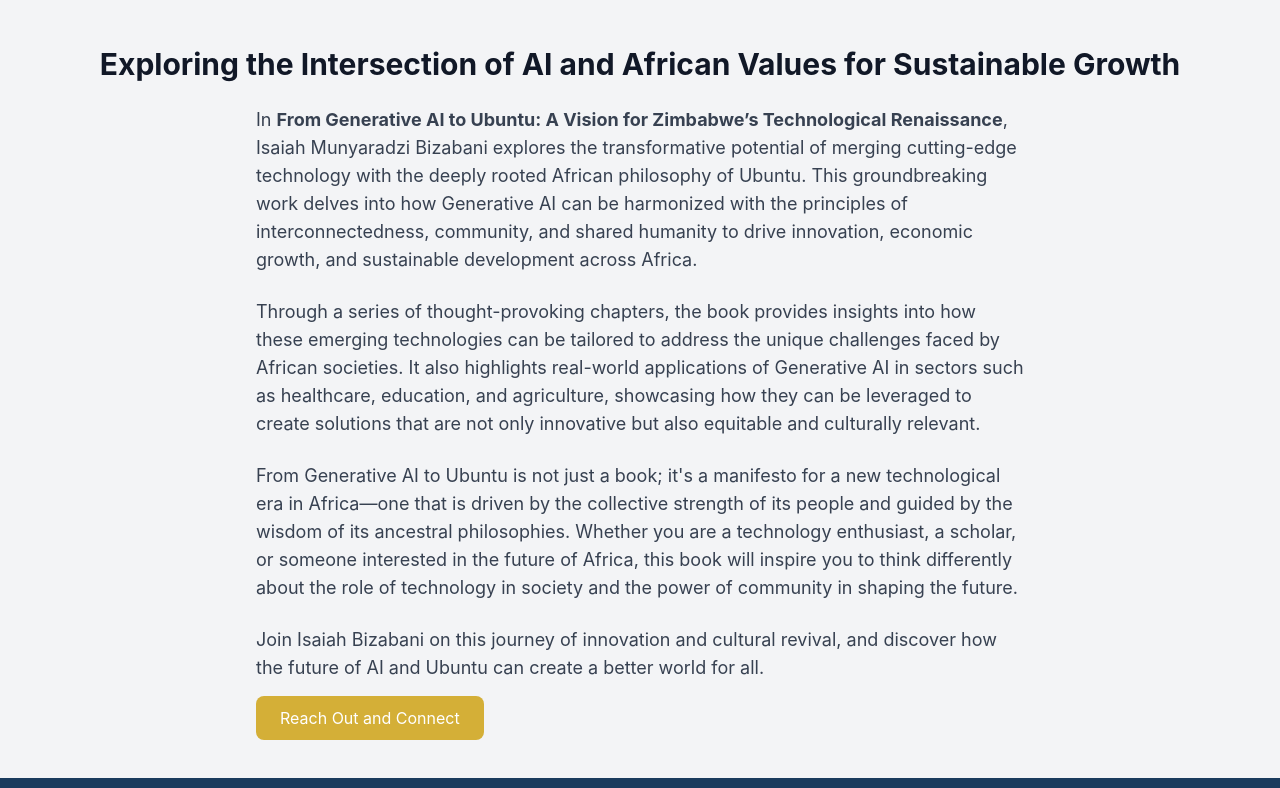
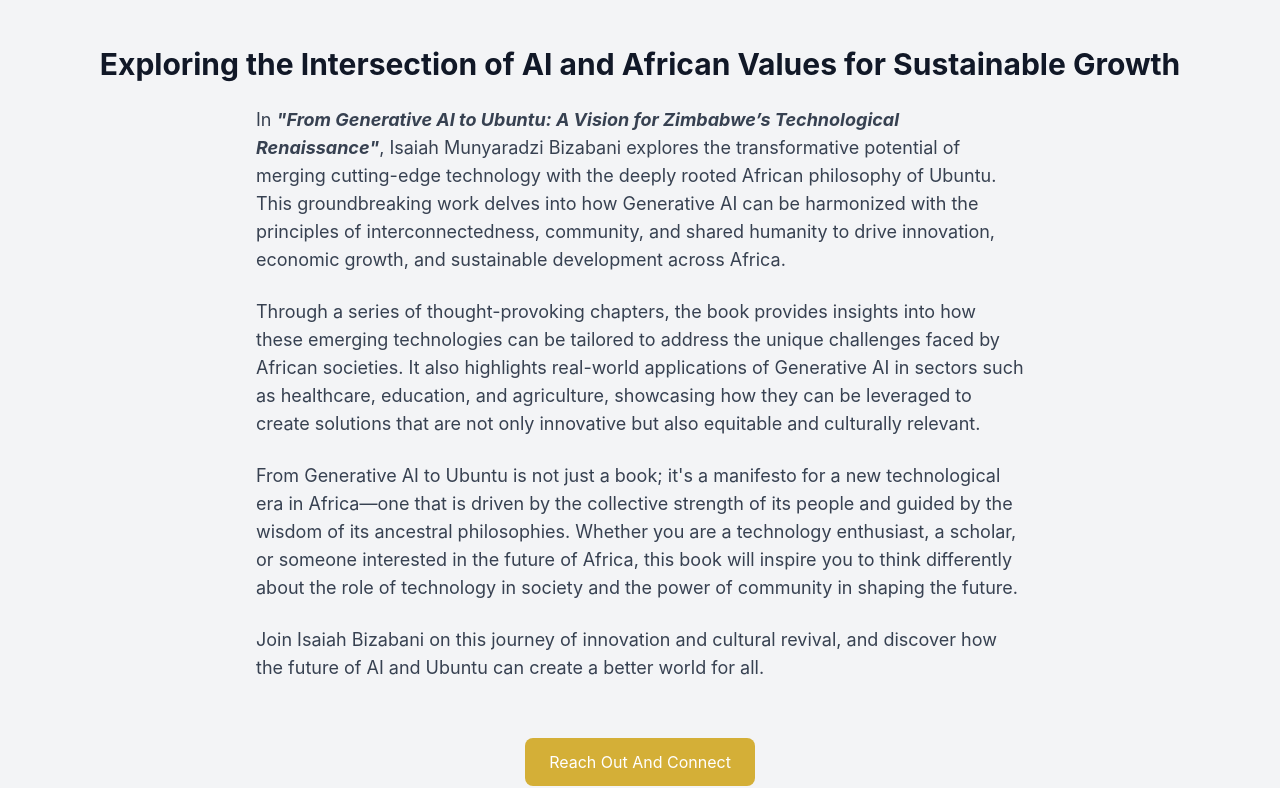
Before and after one commit to IsaiahBiza/isaiahbizabani, a Next.js app: page /book in a window 1280 px wide. Shown: the part 421-1209 px from the top of the page. Built offline with nearby package versions, Linux system fonts and the light colour scheme.

Commit message:
Updated Styling

```diff
--- a/app/about/page.tsx
+++ b/app/about/page.tsx
@@ -10,7 +10,7 @@ export default function AboutPage() {
       </section>
 
       {/* Content Section */}
-      <section className="container mx-auto py-12">
+      <section className="container mx-auto py-12 p-6">
         <h2 className="text-3xl font-bold text-center mb-6">My Journey</h2>
         <div className="max-w-3xl mx-auto text-justified">
         <p className="text-lg text-gray-700 mb-6">
--- a/app/book/page.tsx
+++ b/app/book/page.tsx
@@ -4,31 +4,72 @@ export default function BookPage() {
   return (
     <div className="bg-gray-100 text-gray-900">
       {/* Hero Section */}
-      <section className="relative h-72 bg-cover bg-center" style={{ backgroundImage: 'url(/images/book-hero.jpg)' }}>
+      <section
+        className="relative h-72 bg-cover bg-center"
+        style={{ backgroundImage: "url(/images/book-hero.jpg)" }}
+      >
         <div className="absolute inset-0 bg-black bg-opacity-50 flex flex-col items-center justify-center text-center">
-          <h1 className="text-4xl font-bold text-white">From Generative AI to Ubuntu: A Vision for Zimbabwe’s Technological Renaissance</h1>
+          <h1 className="text-4xl font-bold text-white">
+            From Generative AI to Ubuntu: A Vision for Zimbabwe’s Technological
+            Renaissance
+          </h1>
         </div>
       </section>
 
       {/* Content Section */}
-      <section className="container mx-auto py-12">
-        <h2 className="text-3xl font-bold text-center mb-6">Exploring the Intersection of AI and African Values for Sustainable Growth</h2>
+      <section className="container mx-auto py-12 p-6">
+        <h2 className="text-3xl font-bold text-center mb-6">
+          Exploring the Intersection of AI and African Values for Sustainable
+          Growth
+        </h2>
         <div className="max-w-3xl mx-auto text-justified">
           <p className="text-lg text-gray-700 mb-6">
-          In <strong>From Generative AI to Ubuntu: A Vision for Zimbabwe’s Technological Renaissance</strong>, Isaiah Munyaradzi Bizabani explores the transformative potential of merging cutting-edge technology with the deeply rooted African philosophy of Ubuntu. This groundbreaking work delves into how Generative AI can be harmonized with the principles of interconnectedness, community, and shared humanity to drive innovation, economic growth, and sustainable development across Africa.
+            In{" "}
+            <strong>
+              <em>
+                "From Generative AI to Ubuntu: A Vision for Zimbabwe’s
+                Technological Renaissance"
+              </em>
+            </strong>
+            , Isaiah Munyaradzi Bizabani explores the transformative potential
+            of merging cutting-edge technology with the deeply rooted African
+            philosophy of Ubuntu. This groundbreaking work delves into how
+            Generative AI can be harmonized with the principles of
+            interconnectedness, community, and shared humanity to drive
+            innovation, economic growth, and sustainable development across
+            Africa.
           </p>
           <p className="text-lg text-gray-700 mb-6">
-          Through a series of thought-provoking chapters, the book provides insights into how these emerging technologies can be tailored to address the unique challenges faced by African societies. It also highlights real-world applications of Generative AI in sectors such as healthcare, education, and agriculture, showcasing how they can be leveraged to create solutions that are not only innovative but also equitable and culturally relevant.
+            Through a series of thought-provoking chapters, the book provides
+            insights into how these emerging technologies can be tailored to
+            address the unique challenges faced by African societies. It also
+            highlights real-world applications of Generative AI in sectors such
+            as healthcare, education, and agriculture, showcasing how they can
+            be leveraged to create solutions that are not only innovative but
+            also equitable and culturally relevant.
           </p>
           <p className="text-lg text-gray-700 mb-6">
-          From Generative AI to Ubuntu is not just a book; it's a manifesto for a new technological era in Africa—one that is driven by the collective strength of its people and guided by the wisdom of its ancestral philosophies. Whether you are a technology enthusiast, a scholar, or someone interested in the future of Africa, this book will inspire you to think differently about the role of technology in society and the power of community in shaping the future.
+            From Generative AI to Ubuntu is not just a book; it's a manifesto
+            for a new technological era in Africa—one that is driven by the
+            collective strength of its people and guided by the wisdom of its
+            ancestral philosophies. Whether you are a technology enthusiast, a
+            scholar, or someone interested in the future of Africa, this book
+            will inspire you to think differently about the role of technology
+            in society and the power of community in shaping the future.
           </p>
           <p className="text-lg text-gray-700 mb-6">
-            Join Isaiah Bizabani on this journey of innovation and cultural revival, and discover how the future of AI and Ubuntu can create a better world for all.
+            Join Isaiah Bizabani on this journey of innovation and cultural
+            revival, and discover how the future of AI and Ubuntu can create a
+            better world for all.
           </p>
-          <Link href="/contact" className="mt-8 bg-warm-gold text-white px-6 py-3 rounded-lg hover:bg-yellow-600 transition-transform transform hover:scale-105 duration-300">
-          Reach Out and Connect
-          </Link>
+          <div className="flex justify-center items-center h-full">
+            <Link
+              href="/guestbook"
+              className="mt-8 bg-warm-gold text-white px-6 py-3 rounded-lg hover:bg-yellow-600 transition-transform transform hover:scale-105 duration-300"
+            >
+              Reach Out And Connect
+            </Link>
+          </div>
         </div>
       </section>
     </div>
--- a/app/page.tsx
+++ b/app/page.tsx
@@ -77,10 +77,10 @@ export default function HomePage() {
       </section>
 
       {/* Content Section */}
-      <section className="container mx-auto py-12">
-        <div className="max-w-3xl mx-auto text-center">
+      <section className="container mx-auto py-12 p-6">
+        <div className="max-w-3xl mx-auto text-justify">
           <p className="text-lg text-gray-700 mb-6">
-            Hello, I’m Isaiah Munyaradzi Bizabani—a technology expert
+            Hello, I’m Isaiah Munyaradzi Bizabani, a technology expert
             specializing in Generative AI, DevOps, and Cloud Computing. Over the
             years, I’ve worked with various global brands and founded several
             successful ventures, including Netonline Media Limited, Netonline
@@ -118,12 +118,14 @@ export default function HomePage() {
             and Ubuntu, or simply connect, I invite you to stay updated by
             subscribing to my newsletter.
           </p>
+          <div className="flex justify-center items-center h-full">
             <Link
               href="/book"
               className="mt-8 bg-warm-gold text-white px-6 py-3 rounded-lg hover:bg-yellow-600 transition-transform transform hover:scale-105 duration-300"
             >
               About The Book
             </Link>
+          </div>
         </div>
       </section>
 
--- a/app/snippets/page.tsx
+++ b/app/snippets/page.tsx
@@ -3,13 +3,13 @@ import Header from "@/components/Header";
 import { usePathname } from "next/navigation";
 export default function SnippetsPage() {
   return (
-    <div className="container mx-auto py-12">
+    <div className="container mx-auto py-12 p-6">
       <h1 className="text-4xl font-bold mb-8">Book Progress</h1>
       <p className="text-lg text-gray-700">
         Explore snippets and stages of the book's development.
       </p>
 
-      <section className="bg-white py-12">
+      <section className="bg-white py-12 p-6">
         <div className="max-w-3xl">
           <h2 className="text-4xl font-bold mb-6">Book Progress Update</h2>
           <p className="text-gray-700 mb-4"><strong>Date:</strong> 18 August 2024</p>
```
Lines whose indentation alone changed are shown as unchanged.
